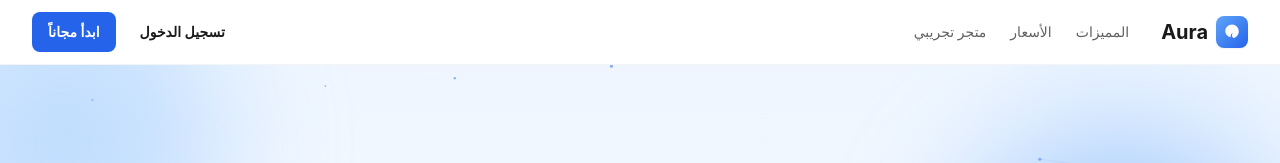
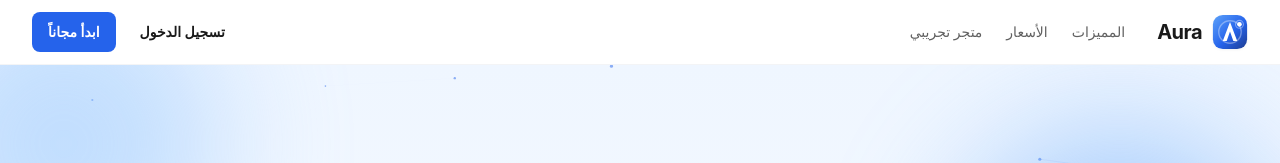
Before and after one commit to Souad-ch/aurashopify, a Next.js app: page / in a window 1280 px wide. Shown: the top 163 px of the page. Built offline with nearby package versions, Linux system fonts and the light colour scheme.

Commit message:
New Aura logo + favicon (blue 'A' aura mark)
- AuraMark SVG brandmark (A-peak + orbiting node in a ring, blue gradient)
- Logo component uses the new mark
- app/icon.svg as the site favicon (auto basePath-handled)

```diff
--- a/src/components/Logo.tsx
+++ b/src/components/Logo.tsx
@@ -1,4 +1,33 @@
 import Link from "next/link";
+
+/** Aura brandmark: an "A" peak orbited by a node inside a ring — evokes a radiant aura/signal. */
+export function AuraMark({ className = "h-9 w-9" }: { className?: string }) {
+  return (
+    <span className={`relative inline-grid place-items-center ${className}`}>
+      <svg viewBox="0 0 40 40" className="h-full w-full" aria-hidden="true">
+        <defs>
+          <linearGradient id="auraGrad" x1="0" y1="0" x2="40" y2="40" gradientUnits="userSpaceOnUse">
+            <stop stopColor="#60a5fa" />
+            <stop offset="0.55" stopColor="#2563eb" />
+            <stop offset="1" stopColor="#1e3a8a" />
+          </linearGradient>
+        </defs>
+        {/* rounded tile */}
+        <rect x="1" y="1" width="38" height="38" rx="11" fill="url(#auraGrad)" />
+        {/* orbit ring */}
+        <circle cx="20" cy="20" r="12.5" fill="none" stroke="#ffffff" strokeOpacity="0.35" strokeWidth="1.5" />
+        {/* A-peak */}
+        <path
+          d="M20 9 L28 30 H23.7 L20 19.5 L16.3 30 H12 Z"
+          fill="#ffffff"
+        />
+        {/* orbiting node */}
+        <circle cx="30.5" cy="11.5" r="2.6" fill="#ffffff" />
+        <circle cx="30.5" cy="11.5" r="4.4" fill="none" stroke="#ffffff" strokeOpacity="0.4" strokeWidth="1.2" />
+      </svg>
+    </span>
+  );
+}
 
 export function Logo({
   className = "",
@@ -10,19 +39,9 @@ export function Logo({
   light?: boolean;
 }) {
   return (
-    <Link
-      href={href}
-      className={`inline-flex items-center gap-2 font-bold ${className}`}
-    >
-      <span className="grid h-8 w-8 place-items-center rounded-lg bg-gradient-to-br from-brand-400 to-brand-600 text-white shadow-sm">
-        <svg width="18" height="18" viewBox="0 0 24 24" fill="none">
-          <path
-            d="M12 2C7 2 3 6 3 11c0 4 3 7 7 8 0-3 1-5 3-6-2 3-1 6 1 7 4-1 7-4 7-9 0-5-4-9-9-9z"
-            fill="currentColor"
-          />
-        </svg>
-      </span>
-      <span className={`text-xl ${light ? "text-white" : "text-ink"}`}>
+    <Link href={href} className={`inline-flex items-center gap-2.5 font-bold ${className}`}>
+      <AuraMark className="h-9 w-9 drop-shadow-sm" />
+      <span className={`text-xl tracking-tight ${light ? "text-white" : "text-ink"}`}>
         Aura
       </span>
     </Link>
```
Also changed, not shown: src/app/icon.svg (added).
